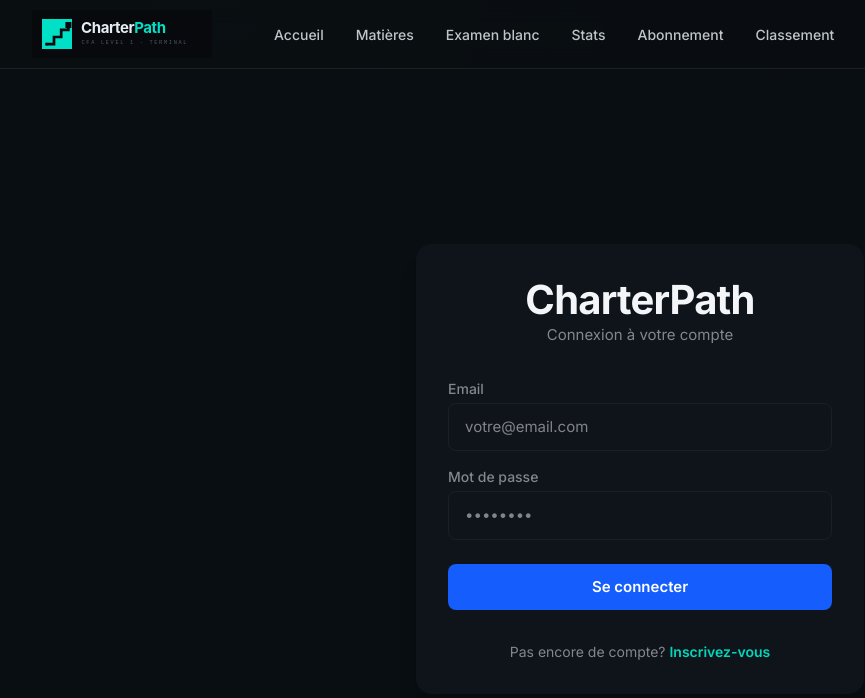
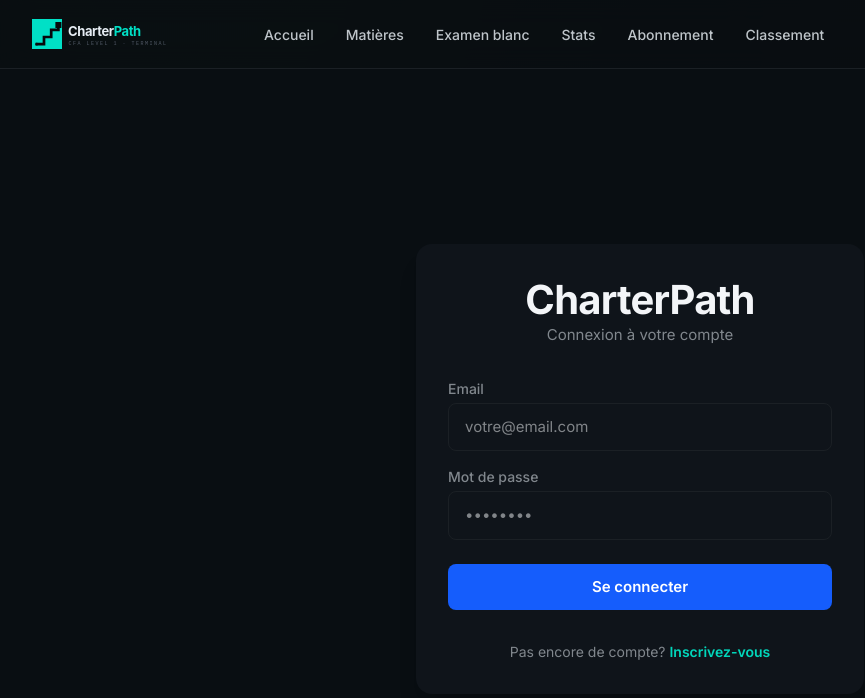
Before and after one commit to elieibr/CFA-arena, a Next.js app: page /login in a window 1280 px wide. Shown: the top 698 px of the page, without its empty margins (0-865 px from the left). Built offline with nearby package versions, Linux system fonts and the light colour scheme; no server answers.

Commit message:
fix: remove black background from logo SVG

```diff
--- a/components/Header.tsx
+++ b/components/Header.tsx
@@ -54,7 +54,7 @@
       <div className="wrap">
         <div className="nav">
           <Link href="/dashboard" className="brand">
-            <img src="/charterpath-logo.svg" width="180" height="48" alt="CharterPath" />
+            <img src="/charterpath-logo.svg" width="170" height="42" alt="CharterPath" />
           </Link>
 
           <nav className="primary">
```
Also changed, not shown: public/charterpath-logo.svg.
